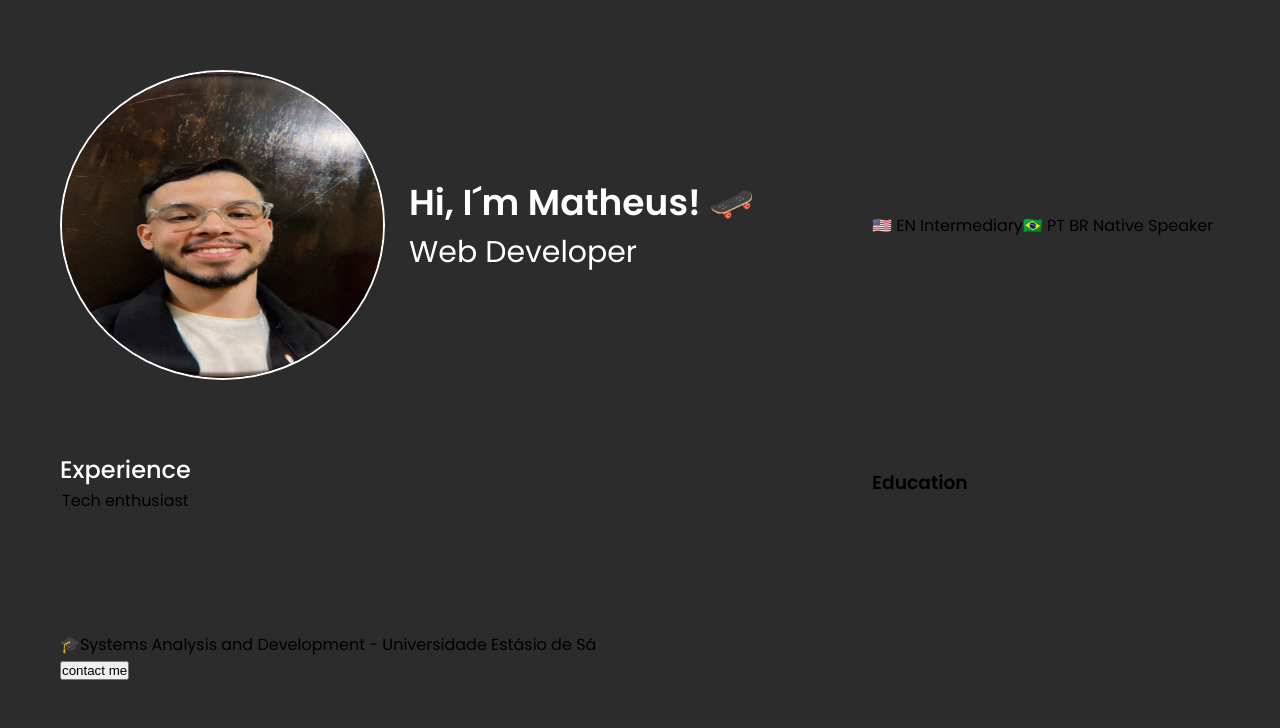
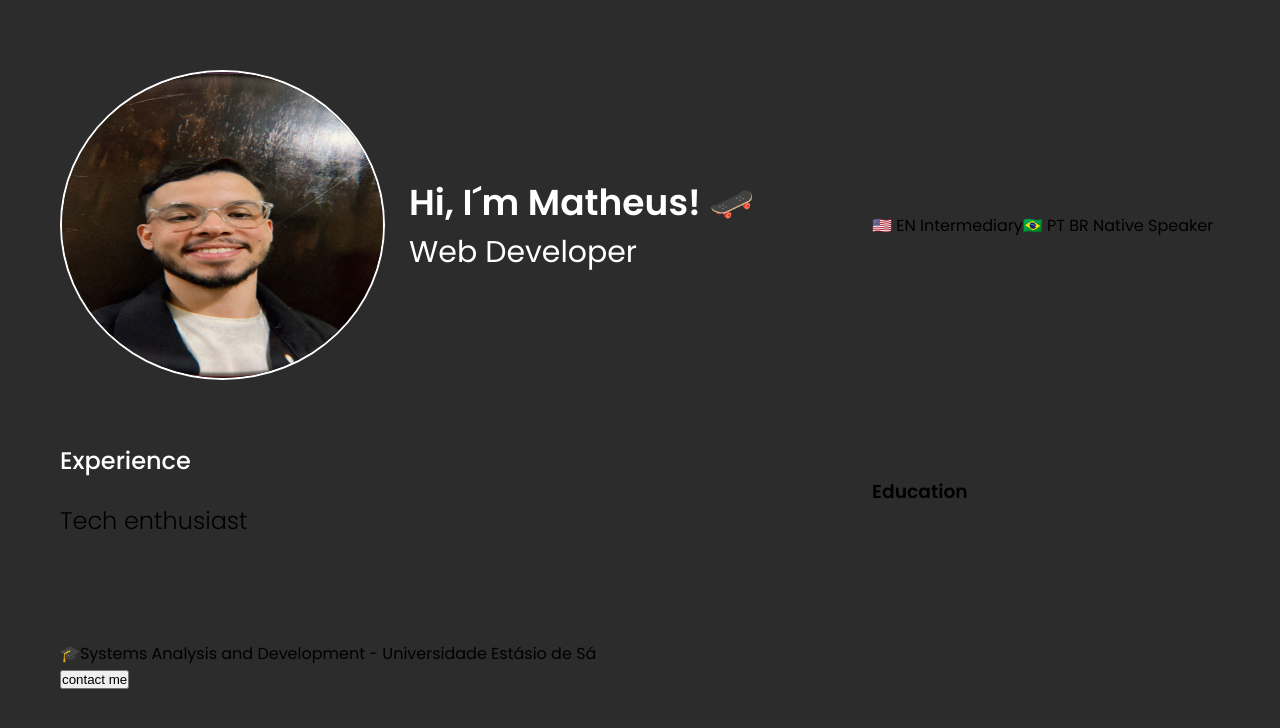
Before and after one commit to mtlouzada/my-portfolio, a Next.js app: page / in a window 1280 px wide. Shown: the top 728 px of the page. Built offline with nearby package versions, Linux system fonts and the light colour scheme.

Commit message:
feat: config experience section

```diff
--- a/src/app/components/experience/experience.scss
+++ b/src/app/components/experience/experience.scss
@@ -5,4 +5,22 @@
 
     grid-area: experience;
 
+    p {
+        font-weight: 300;
+        font-size: 18px;
+        line-height: 28px;
+        color: var(--text-secondary);
+        text-align: center;
+    }
+
+    @media (min-width: 768px) {
+        align-items: flex-start;
+
+        p {
+            font-size: 24px;
+            line-height: 36px;
+            text-align: start;
+        }
+    }
+
 }
--- a/src/app/components/sectionTitle/sectionTitle.scss
+++ b/src/app/components/sectionTitle/sectionTitle.scss
@@ -5,6 +5,8 @@
     line-height: 28px;
     color: var(--text-primary);
 
+    margin-bottom: 24px;
+
     @media (min-width: 780px) {
         font-size: 24px;
         line-height: 36px;
--- a/src/app/layout.tsx
+++ b/src/app/layout.tsx
@@ -2,7 +2,7 @@ import type { Metadata } from "next";
 import { Poppins } from "next/font/google";
 import "./globals.scss";
 
-const inter = Poppins({ subsets: ['latin'], weight: ['400', '500', '600'] });
+const inter = Poppins({ subsets: ['latin'], weight: ['300', '400', '500', '600'] });
 
 export const metadata: Metadata = {
   title: "Matheus Louzada",
```
